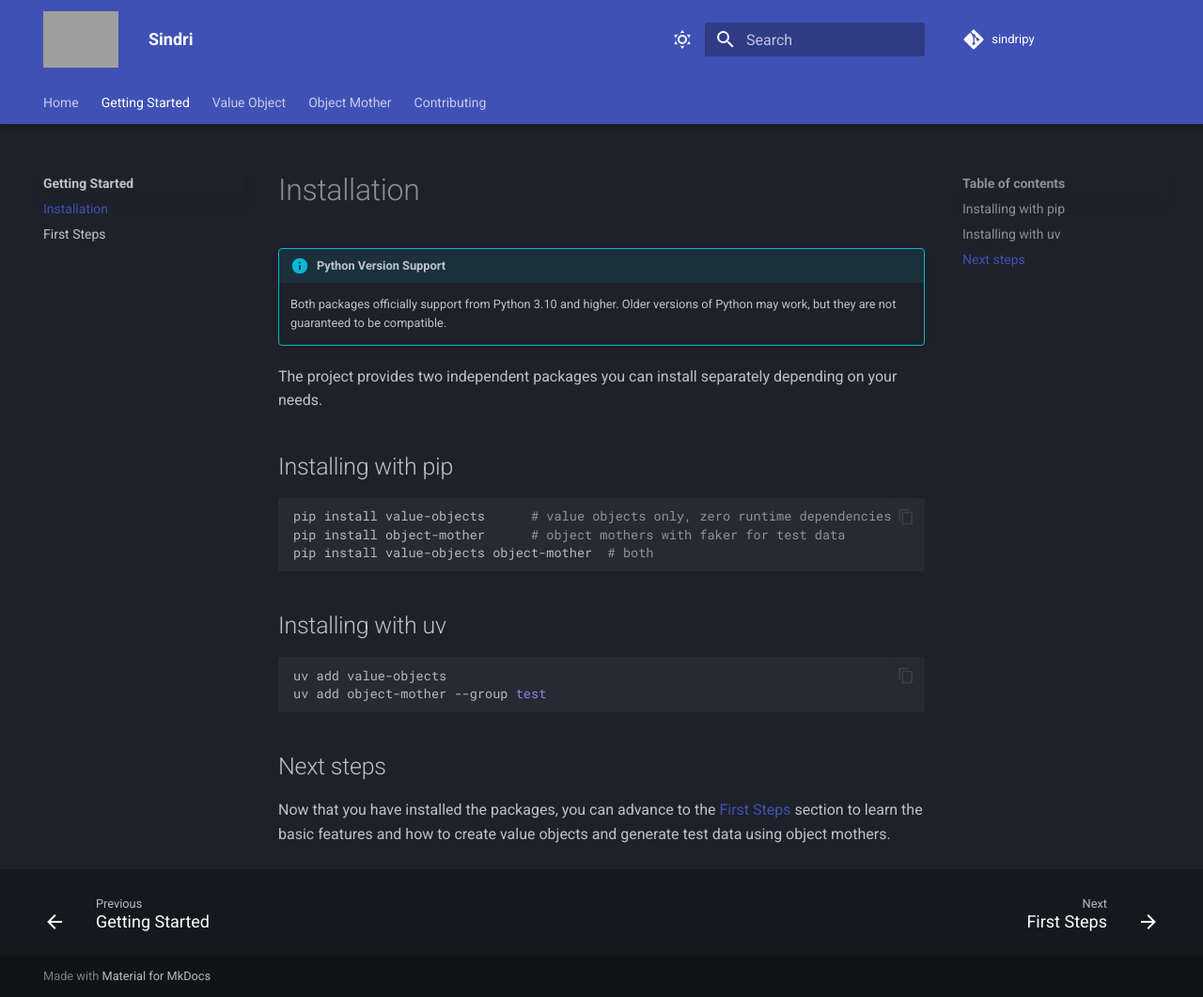
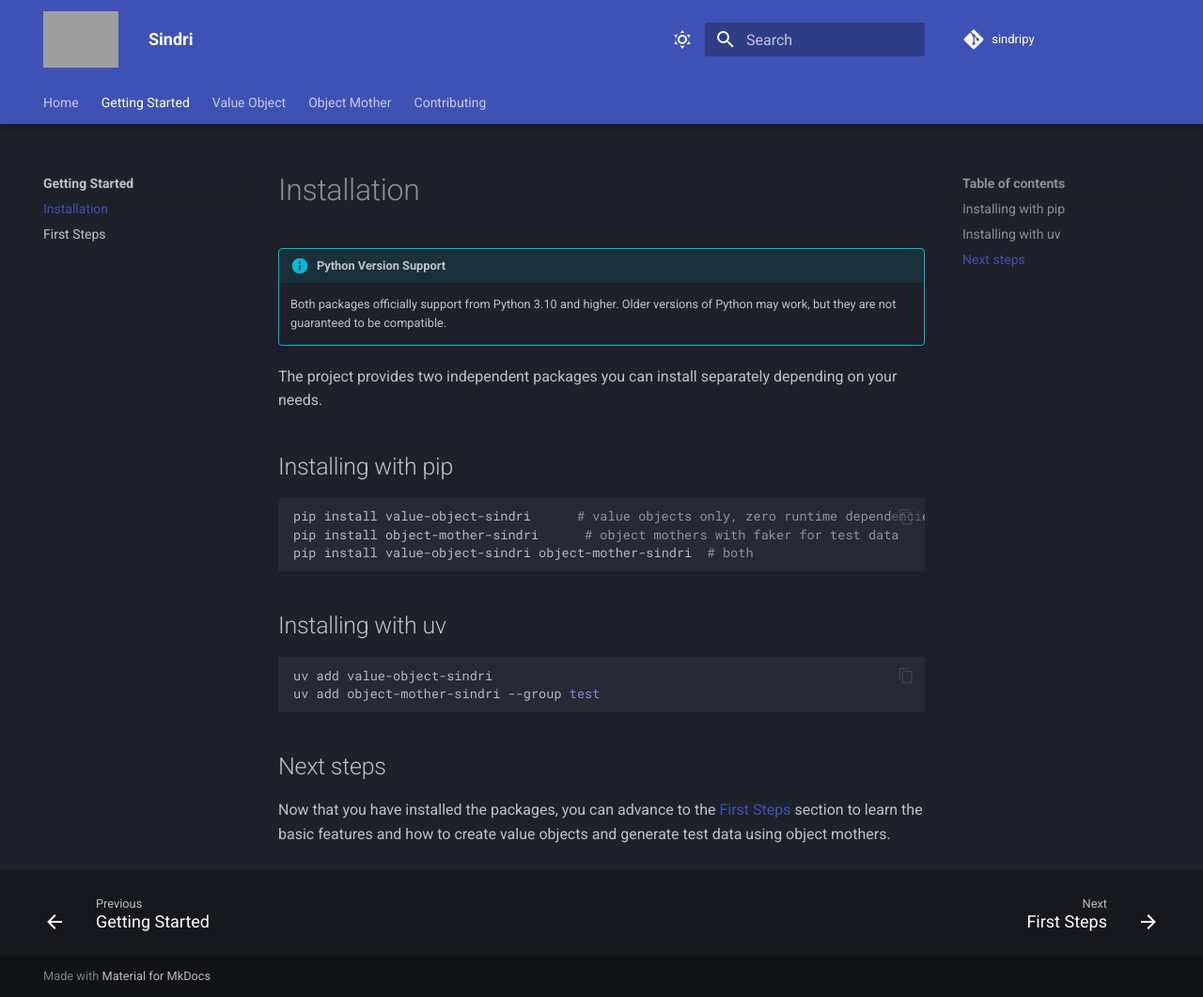
Before and after one commit to dimanu-py/sindri, an MkDocs documentation site: the page built from docs/documentation/getting_started/installation.md, in a window 1280 px wide and 1061 px high. Shown: the whole window at 94% size. Built offline with MkDocs 1.6.1 and Material for MkDocs 9.7.7, drawn with Linux system fonts in a browser that asks for light colours; comment, search, counter and statistics services are not loaded; grey boxes are pictures that could not be loaded.

Commit message:
docs: update user docs with new PyPI names and deprecation notice

````diff
--- a/docs/documentation/getting_started/installation.md
+++ b/docs/documentation/getting_started/installation.md
@@ -7,16 +7,16 @@
 ## Installing with pip
 
 ```bash
-pip install value-objects      # value objects only, zero runtime dependencies
-pip install object-mother      # object mothers with faker for test data
-pip install value-objects object-mother  # both
+pip install value-object-sindri      # value objects only, zero runtime dependencies
+pip install object-mother-sindri      # object mothers with faker for test data
+pip install value-object-sindri object-mother-sindri  # both
 ```
 
 ## Installing with uv
 
 ```bash
-uv add value-objects
-uv add object-mother --group test
+uv add value-object-sindri
+uv add object-mother-sindri --group test
 ```
 
 ## Next steps
````
Also changed, not shown: CONTRIBUTING.md (+2 -2 lines), README.md (+9 -4 lines), docs/documentation/contributing/contributing_guide.md (+3 -3 lines), docs/documentation/getting_started/first_steps.md (+2 -2 lines), docs/documentation/home/index.md (+2 -2 lines).
